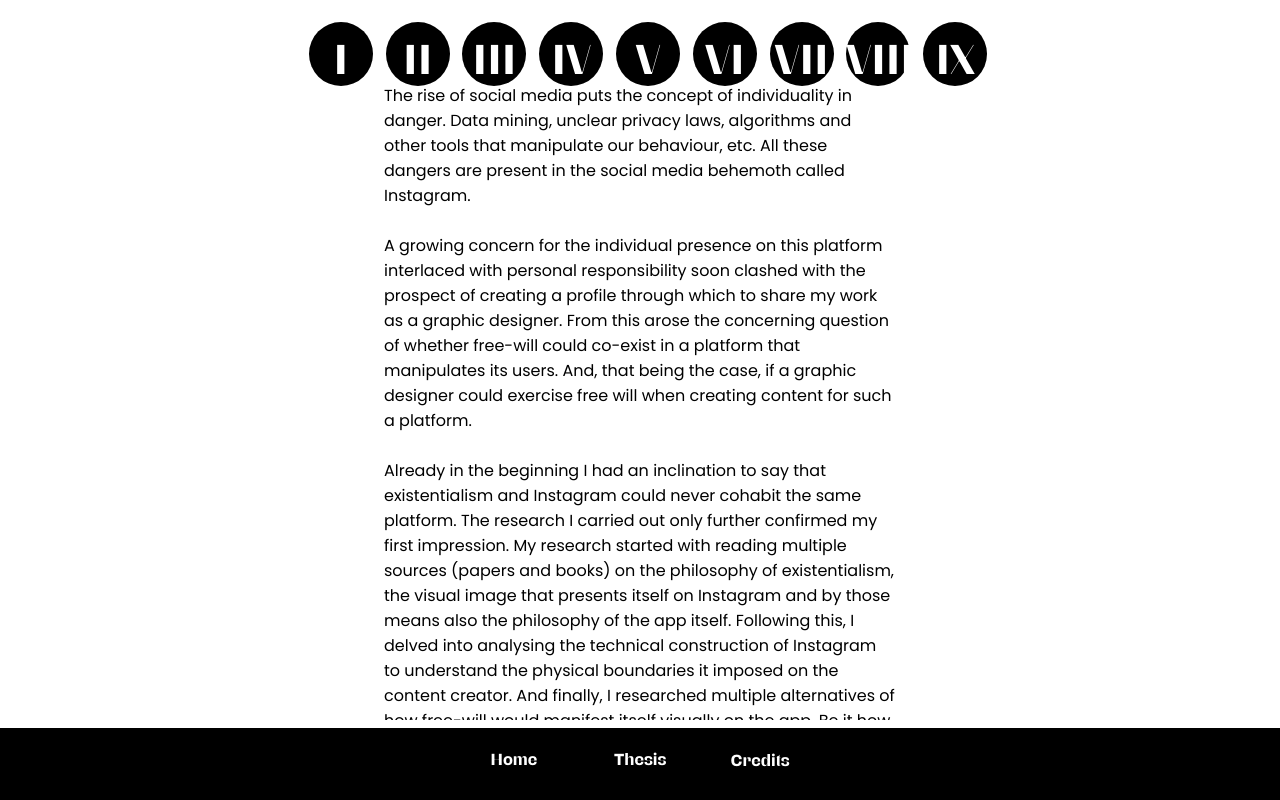
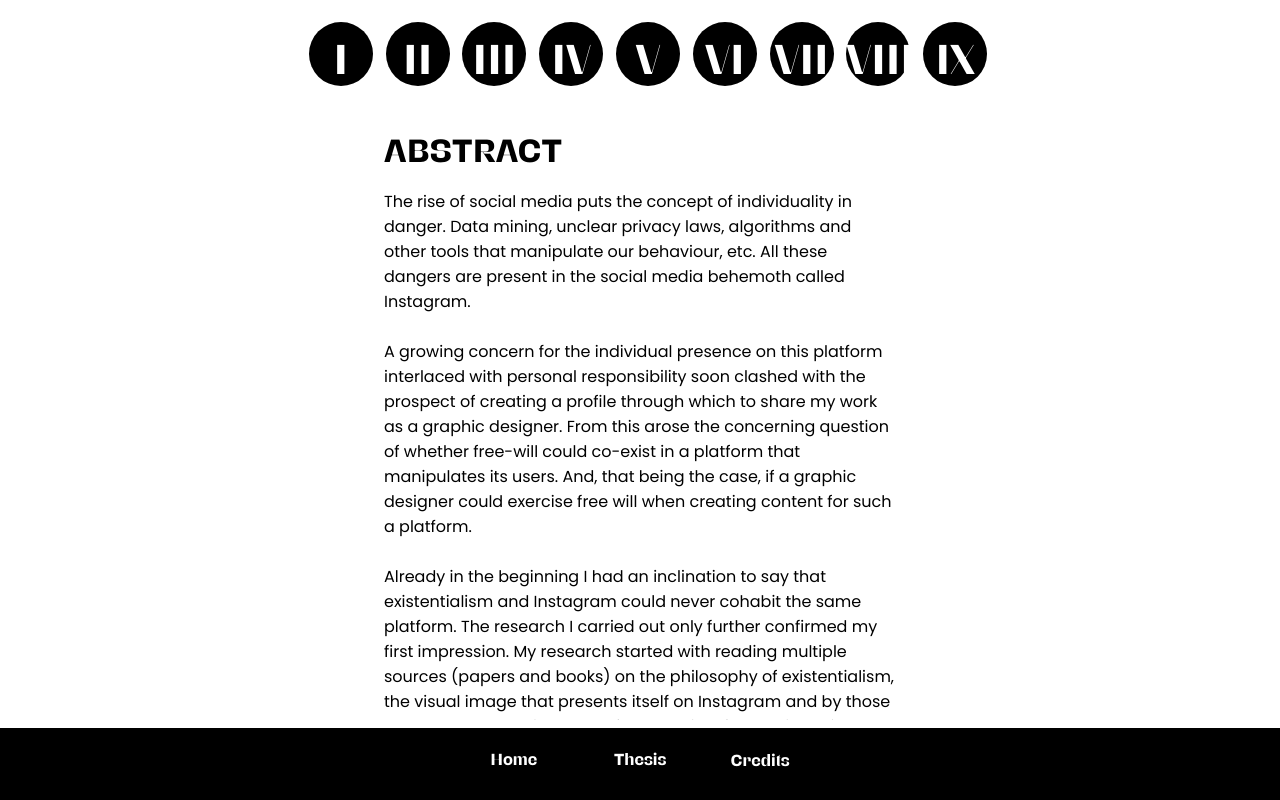
Before and after one commit to kabk/go-theses-21-adriana-navarro-villacampa, a plain HTML site: page second.html in a window 1280 px wide. Drawn offline with nearby package versions, Linux system fonts and the light colour scheme.

Commit message:
Update style.css

```diff
--- a/style.css
+++ b/style.css
@@ -189,7 +189,7 @@ color:inherit;
     padding-top: 1em;
     padding-left: 0.5em;
     padding-right: 0.5em;
-    height: 9%;
+    height: 10%;
     width: 100%;
           position: fixed;
     background-color: white;
@@ -320,7 +320,7 @@ color:inherit;
       top:1em;
       padding-left: 30vw;
       padding-right: 30vw;
-
+margin-top: 10%;
       padding-bottom: 10vh;
     word-wrap: break-word;
 
```
